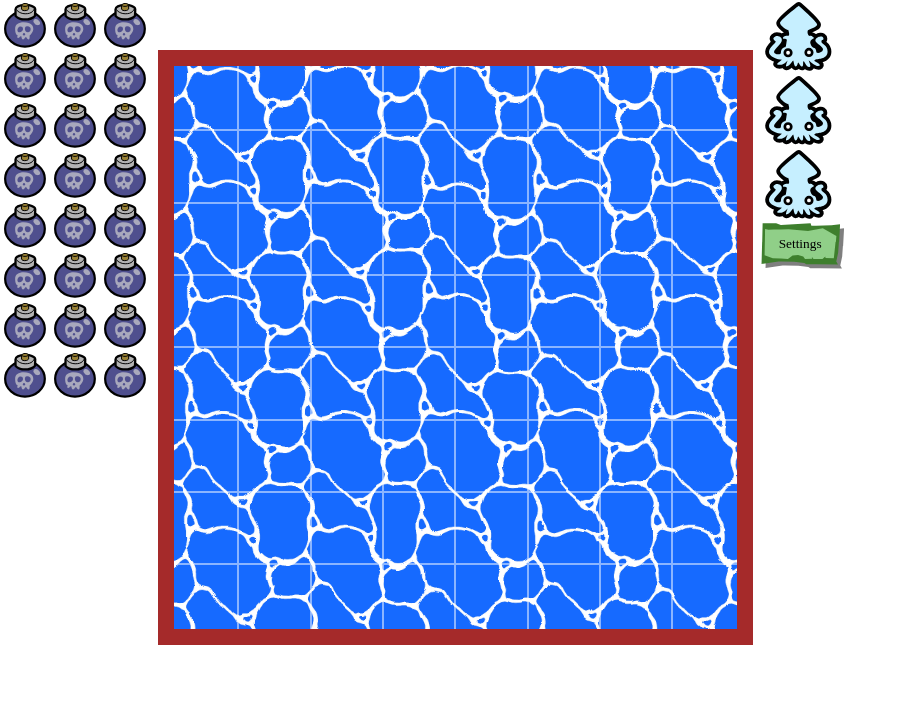
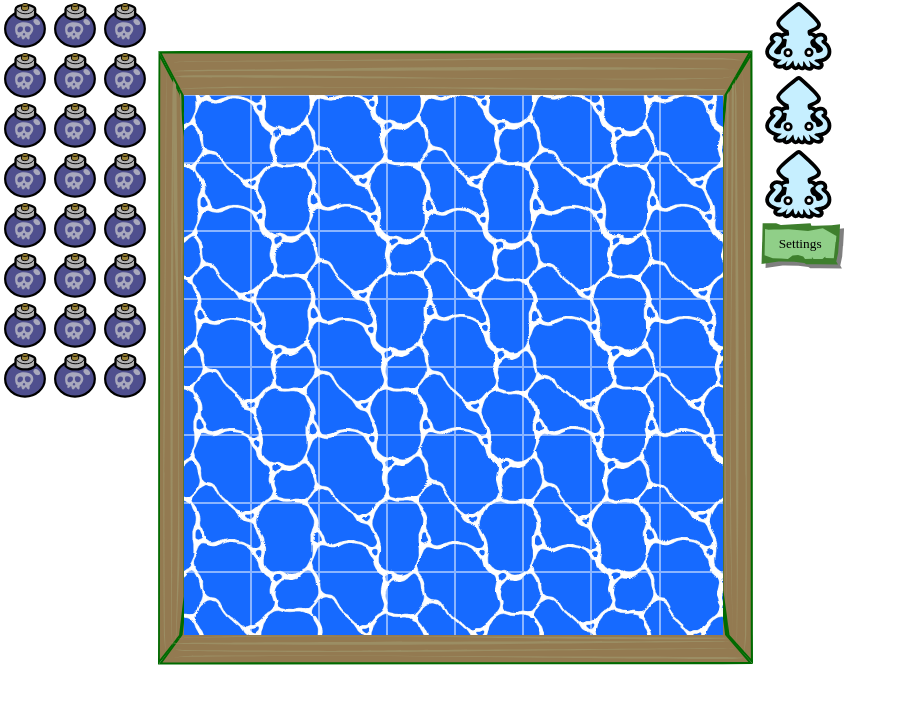
Before and after one commit to Merk42/sploosh-kaboom, a Vue app: page / in a window 1280 px wide. Shown: the top 704 px of the page, without its empty margins (0-903 px from the left). Built offline with nearby package versions, Linux system fonts and the light colour scheme; a web font is replaced by a local one.

Commit message:
wood texture for frame

```diff
--- a/src/App.vue
+++ b/src/App.vue
@@ -315,7 +315,7 @@ function showSquids() {
 }
 
 #container {
-  --_border: 8px;
+  --_border: 45px 25px 25px 25px;
   display: grid;
   aspect-ratio: 1;
   margin: var(--_border)
@@ -325,8 +325,11 @@ function showSquids() {
   content: "";
   display: block;
   position: absolute;
-  inset: calc(var(--_border) * -1);
-  border: calc(var(--_border) * 2) solid brown;
+  inset: -45px -25px -25px -25px;
+  border-image-source: url('/frame.svg');
+  border-image-slice: 90 70 70 70;
+  border-image-width: 45px 30px 30px 26px;
+  border-image-repeat: stretch;
   z-index: 0;
   pointer-events: none;
 }
--- a/src/components/WaterRipples.vue
+++ b/src/components/WaterRipples.vue
@@ -41,6 +41,7 @@ const props = defineProps({
   position: absolute;
   inset: 0;
   z-index: -2;
+  inset: -8px;
 }
 
 @media (prefers-color-scheme: dark) {
```
Also changed, not shown: public/frame.svg (added). Lines whose indentation alone changed are shown as unchanged.
